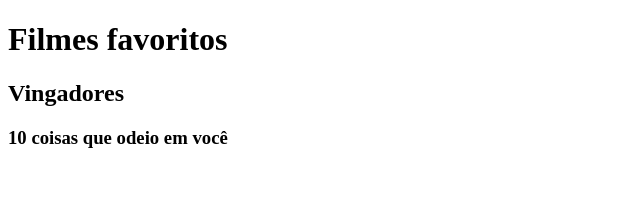
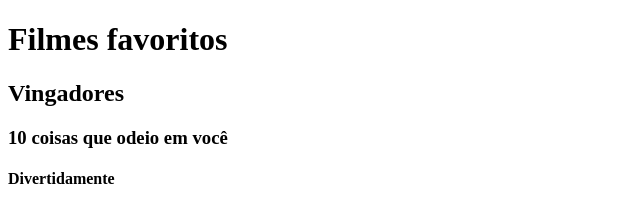
Before and after one commit to isadoraroman/reposit-rio-git, a plain HTML site: page index.html in a window 1280 px wide. Shown: the whole page, without its empty margins (0-640 px from the left). Drawn offline with Linux system fonts and the light colour scheme.

Commit message:
Acrescentei o terceiro filme

```diff
--- a/index.html
+++ b/index.html
@@ -10,6 +10,7 @@
     <h1>Filmes favoritos</h1>
     <h2>Vingadores</h2>
     <h3>10 coisas que odeio em você</h3>
+    <h4>Divertidamente</h4>
 
 </body>
 </html>
```
